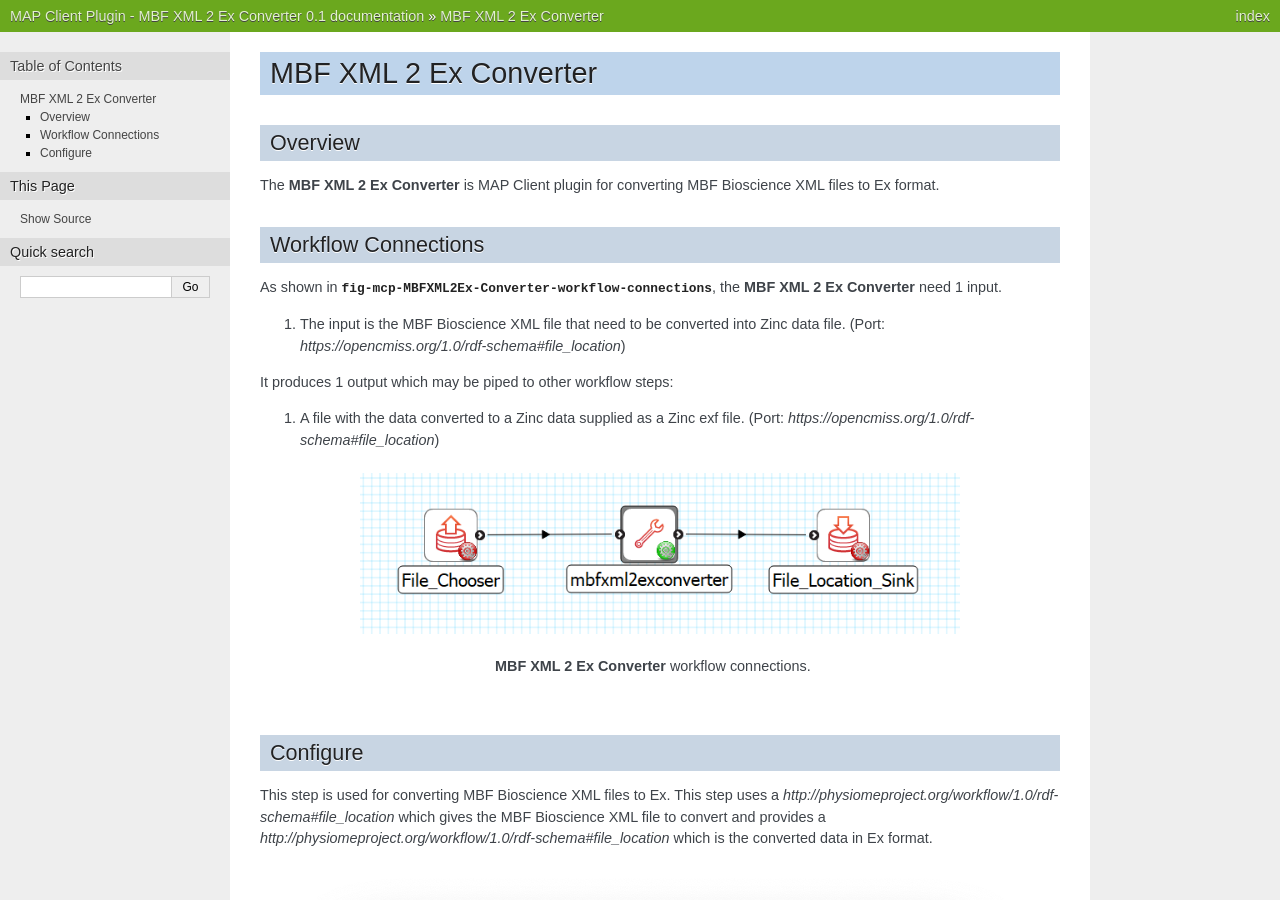
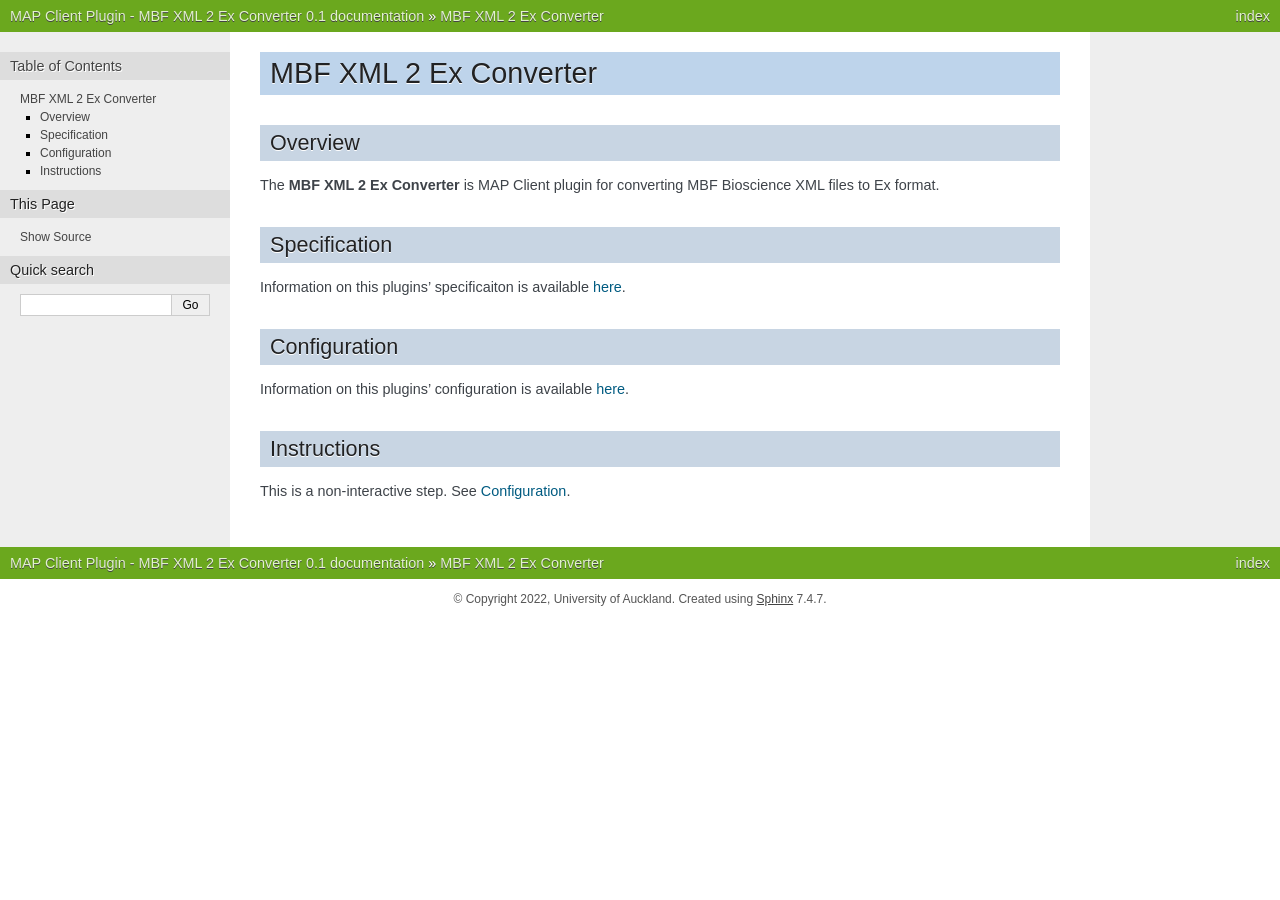
Before and after one commit to ABI-Software/mapclientplugins.mbfxml2exconverterstep, a Sphinx documentation site: the page built from docs/index.rst, in a window 1280 px wide and 900 px high. Built offline with Sphinx 7.4.7, drawn with Linux system fonts in a browser that asks for light colours; some of the changed text lies outside the part shown.

Commit message:
Update documentataion

```diff
--- a/docs/index.rst
+++ b/docs/index.rst
@@ -6,35 +6,18 @@
 
 The **MBF XML 2 Ex Converter** is MAP Client plugin for converting MBF Bioscience XML files to Ex format.
 
-Workflow Connections
---------------------
+Specification
+-------------
 
-As shown in :numref:`fig-mcp-MBFXML2Ex-Converter-workflow-connections`, the **MBF XML 2 Ex Converter** need 1 input.
+Information on this plugins' specificaiton is available :ref:`here <mcp-mbfxml2exconverter-specification>`.
 
-1. The input is the MBF Bioscience XML file that need to be converted into Zinc data file. (Port: *https://opencmiss.org/1.0/rdf-schema#file_location*)
+Configuration
+-------------
 
-It produces 1 output which may be piped to other workflow steps:
+Information on this plugins' configuration is available :ref:`here <mcp-mbfxml2exconverter-configuration>`.
 
-1. A file with the data converted to a Zinc data supplied as a Zinc exf file. (Port: *https://opencmiss.org/1.0/rdf-schema#file_location*)
+Instructions
+------------
 
-.. _fig-mcp-MBFXML2Ex-Converter-workflow-connections:
-
-.. figure:: _images/workflow-connections.png
-   :alt: MBF XML 2 Ex Converter workflow connections.
-   :align: center
-   :figwidth: 75%
-
-   **MBF XML 2 Ex Converter** workflow connections.
-
-Configure
----------
-
-This step is used for converting MBF Bioscience XML files to Ex.
-This step uses a *http://physiomeproject.org/workflow/1.0/rdf-schema#file_location* which gives the MBF Bioscience XML file to convert and provides a *http://physiomeproject.org/workflow/1.0/rdf-schema#file_location* which is the converted data in Ex format.
-
-.. _fig-mcp-mbf-xml-2-ex-converter-configure-dialog:
-
-.. figure:: _images/step-configuration-dialog.png
-   :alt: Step configure dialog
-
-   *MBF XML 2 Ex Converter* step configuration dialog.
+This is a non-interactive step.
+See `Configuration`_.
```
Also changed, not shown: docs/configuration.rst (added, +14 -0 lines), docs/specification.rst (added, +14 -0 lines).
